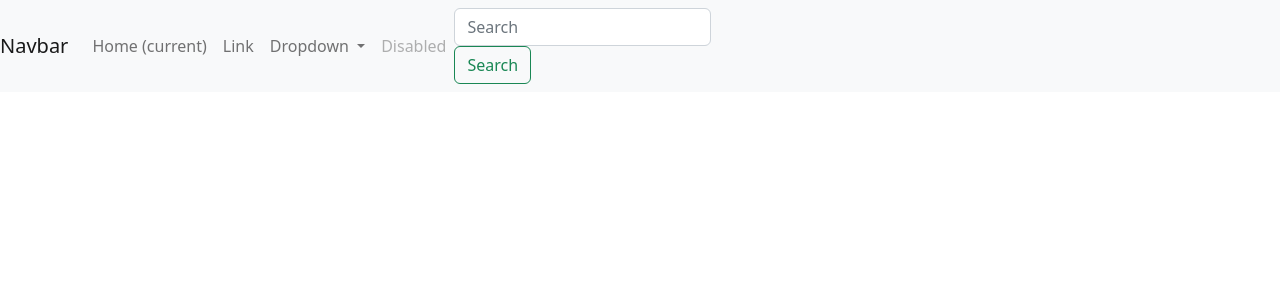
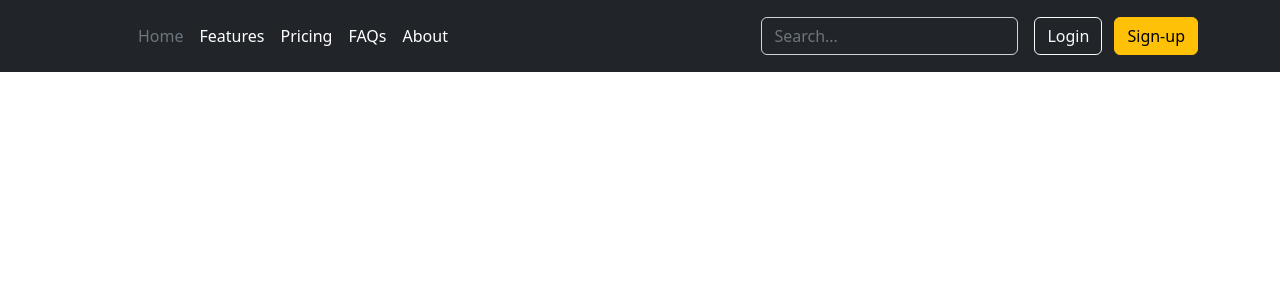
Before and after one commit to DUT-Info-Montreuil/SAE-Site-Livre, a PHP site: page / in a window 1280 px wide. Shown: the top 300 px of the page. Run offline with PHP 8.4, Linux system fonts and the light colour scheme.

Commit message:
changement style de navBar

```diff
--- a/composant/comp_navBar/vue_navBar.php
+++ b/composant/comp_navBar/vue_navBar.php
@@ -8,41 +8,32 @@ class VueNavBar extends VueGenerique {
     public function printnavBar(){
         ?>
         <html>
-        <nav class="navbar navbar-expand-lg navbar-light bg-light">
-            <a class="navbar-brand" href="#">Navbar</a>
-            <button class="navbar-toggler" type="button" data-toggle="collapse" data-target="#navbarSupportedContent" aria-controls="navbarSupportedContent" aria-expanded="false" aria-label="Toggle navigation">
-                <span class="navbar-toggler-icon"></span>
-            </button>
+        <header class="p-3 text-bg-dark">
+            <div class="container">
+                <div class="d-flex flex-wrap align-items-center justify-content-center justify-content-lg-start">
+                    <a href="/" class="d-flex align-items-center mb-2 mb-lg-0 text-white text-decoration-none">
+                        <svg class="bi me-2" width="40" height="32" role="img" aria-label="Bootstrap"><use xlink:href="#bootstrap"/></svg>
+                    </a>
 
-            <div class="collapse navbar-collapse" id="navbarSupportedContent">
-                <ul class="navbar-nav mr-auto">
-                    <li class="nav-item active">
-                        <a class="nav-link" href="#">Home <span class="sr-only">(current)</span></a>
-                    </li>
-                    <li class="nav-item">
-                        <a class="nav-link" href="#">Link</a>
-                    </li>
-                    <li class="nav-item dropdown">
-                        <a class="nav-link dropdown-toggle" href="#" id="navbarDropdown" role="button" data-toggle="dropdown" aria-haspopup="true" aria-expanded="false">
-                            Dropdown
-                        </a>
-                        <div class="dropdown-menu" aria-labelledby="navbarDropdown">
-                            <a class="dropdown-item" href="#">Action</a>
-                            <a class="dropdown-item" href="#">Another action</a>
-                            <div class="dropdown-divider"></div>
-                            <a class="dropdown-item" href="#">Something else here</a>
-                        </div>
-                    </li>
-                    <li class="nav-item">
-                        <a class="nav-link disabled" href="#">Disabled</a>
-                    </li>
-                </ul>
-                <form class="form-inline my-2 my-lg-0">
-                    <input class="form-control mr-sm-2" type="search" placeholder="Search" aria-label="Search">
-                    <button class="btn btn-outline-success my-2 my-sm-0" type="submit">Search</button>
-                </form>
+                    <ul class="nav col-12 col-lg-auto me-lg-auto mb-2 justify-content-center mb-md-0">
+                        <li><a href="#" class="nav-link px-2 text-secondary">Home</a></li>
+                        <li><a href="#" class="nav-link px-2 text-white">Features</a></li>
+                        <li><a href="#" class="nav-link px-2 text-white">Pricing</a></li>
+                        <li><a href="#" class="nav-link px-2 text-white">FAQs</a></li>
+                        <li><a href="#" class="nav-link px-2 text-white">About</a></li>
+                    </ul>
+
+                    <form class="col-12 col-lg-auto mb-3 mb-lg-0 me-lg-3" role="search">
+                        <input type="search" class="form-control form-control-dark text-bg-dark" placeholder="Search..." aria-label="Search">
+                    </form>
+
+                    <div class="text-end">
+                        <button type="button" class="btn btn-outline-light me-2">Login</button>
+                        <button type="button" class="btn btn-warning">Sign-up</button>
+                    </div>
+                </div>
             </div>
-        </nav>
+        </header>
         </html>
 <?php
     }
```
